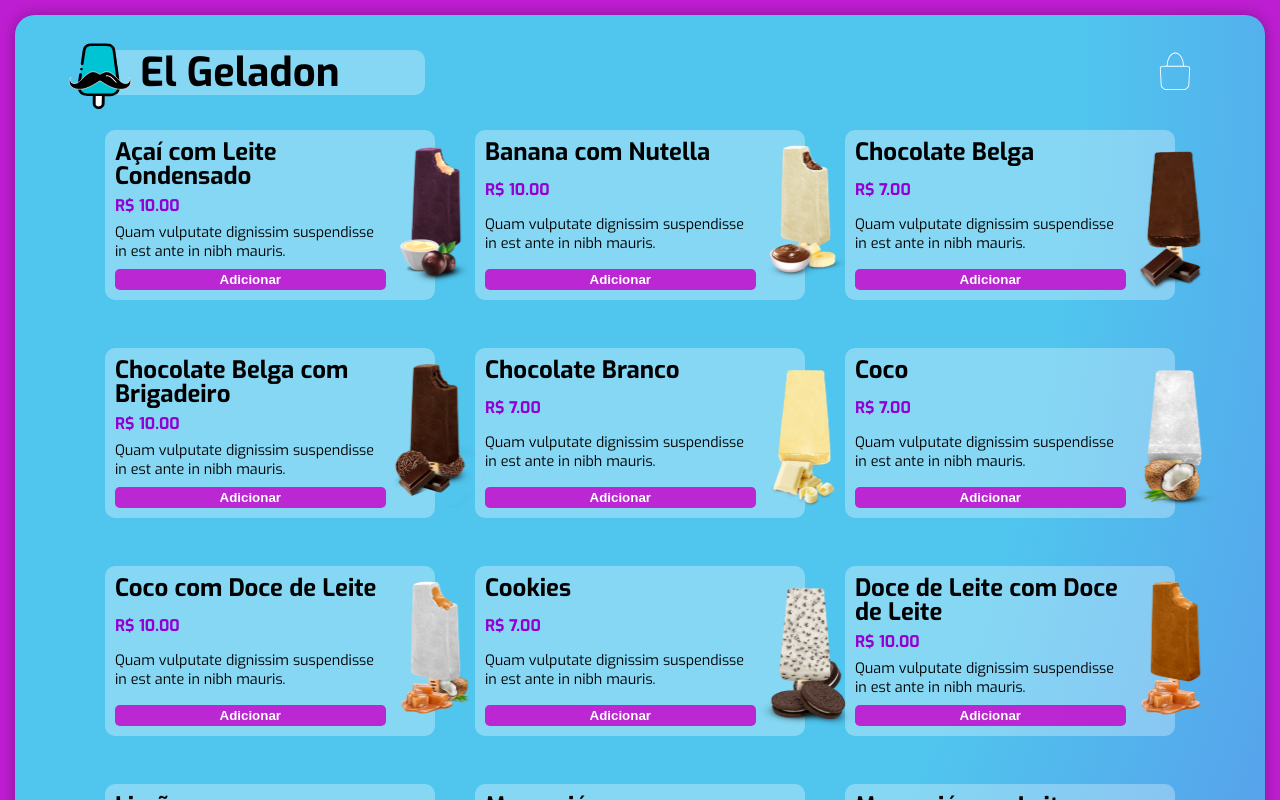
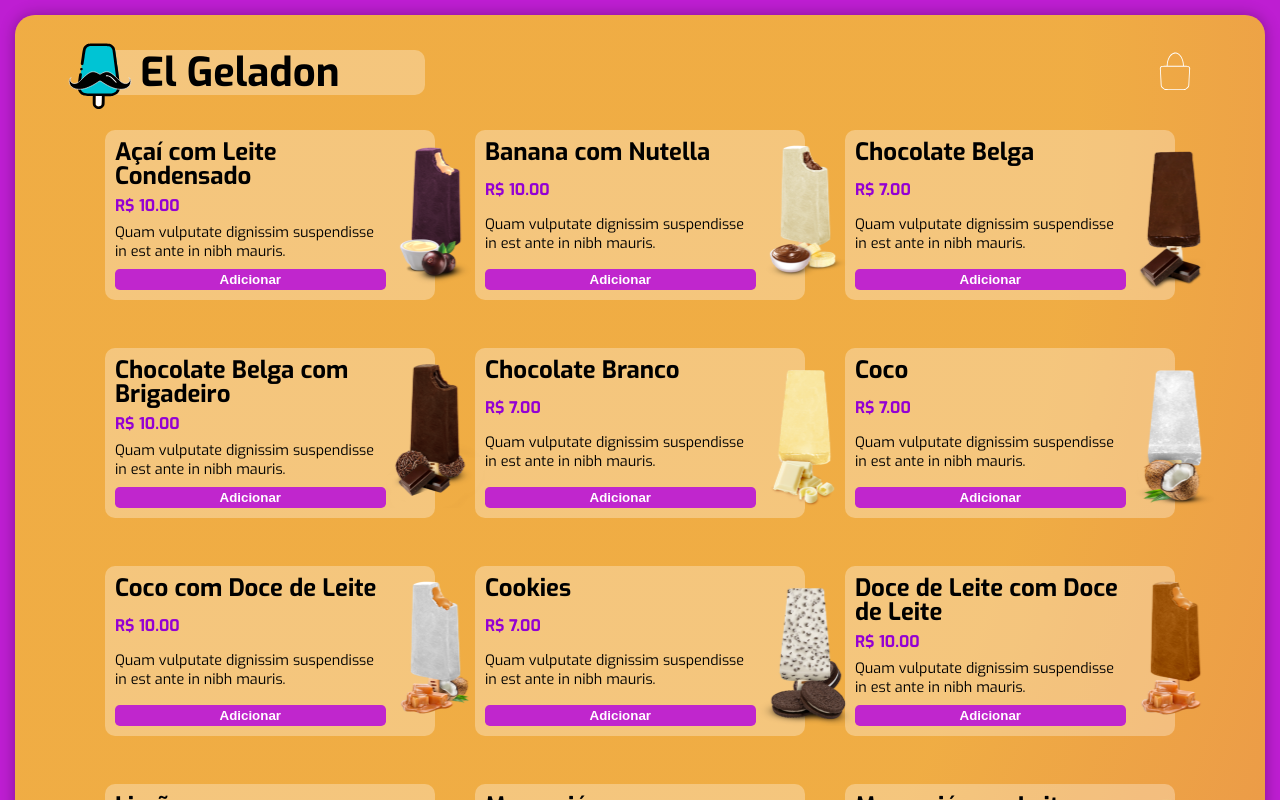
Before and after one commit to SraSidle/El_Geladon-React-P02_M03, a React (Create React App) app in the folder cardapio-el-geladon/: page / in a window 1280 px wide. Shown: the top 800 px of the page. Built offline with nearby package versions, Linux system fonts and the light colour scheme.

Commit message:
mudando o background color

```diff
--- a/cardapio-el-geladon/src/views/Home/Home.css
+++ b/cardapio-el-geladon/src/views/Home/Home.css
@@ -2,8 +2,8 @@
   position: relative;
   background-image: radial-gradient(
     farthest-corner at 40px 40px,
-    #50c5ee 60%,
-    #00d4ff80 100%
+    #f7c22fde 60%,
+    #ed9639e1 100%
   );
   min-height: calc(100vh - 60px);
   margin: 15px;
```
